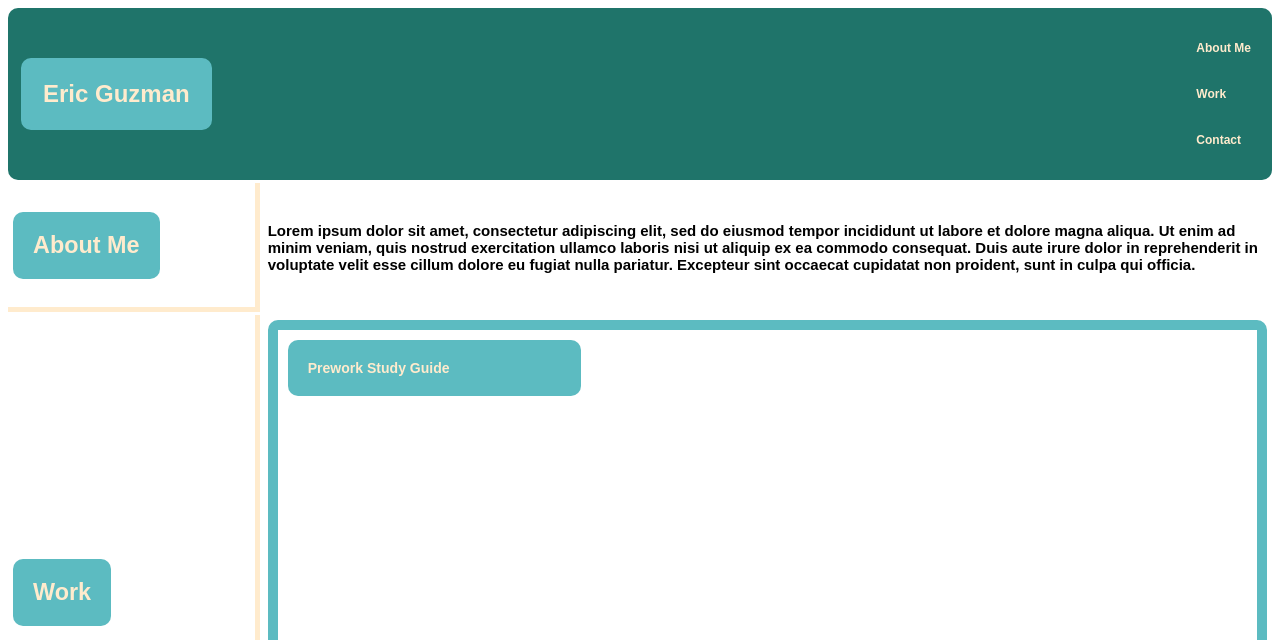
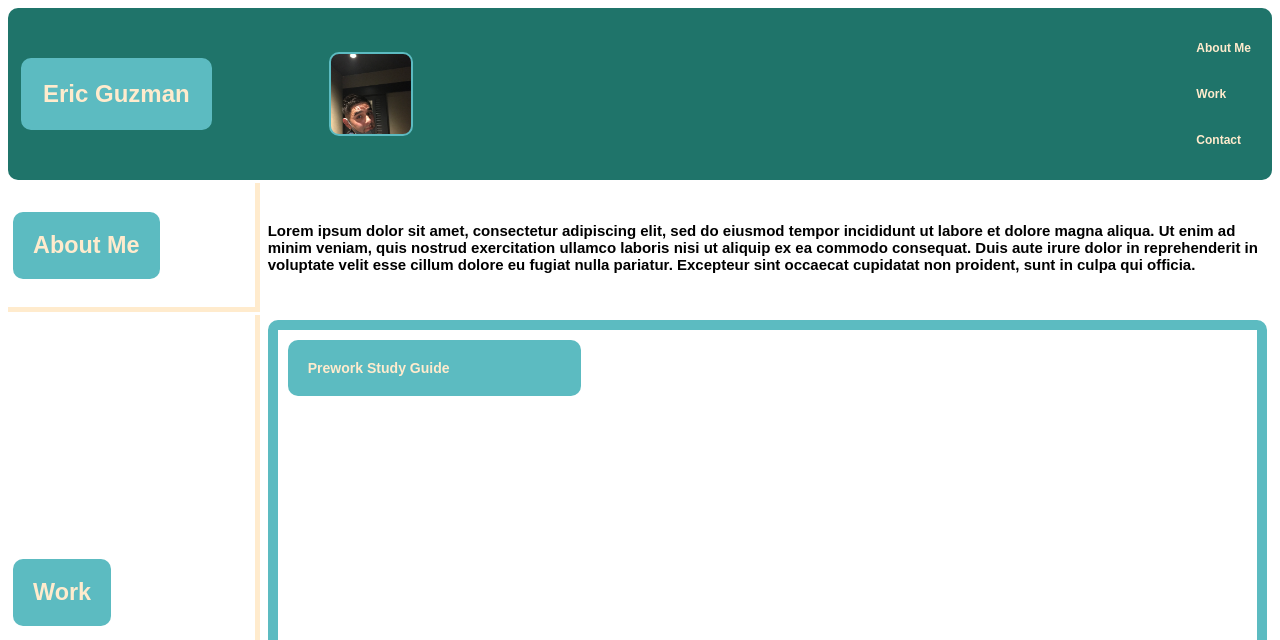
Before and after one commit to Eguz614/client-port, a plain HTML site: page index.html in a window 1280 px wide. Shown: the top 640 px of the page. Drawn offline with Linux system fonts and the light colour scheme.

Commit message:
added pic besides navbar header

```diff
--- a/assets/styles.css
+++ b/assets/styles.css
@@ -1,9 +1,6 @@
 *{
    box-sizing: border-box;
 }
-
-
-
 
 :root{
  --B-RAD:10px;
@@ -14,7 +11,6 @@
  --ALMOND: blanchedalmond;
 
 }
-
 
 .container{
     display: grid;
@@ -54,7 +50,6 @@ nav{
 
 .navbar-links li{
    list-style: none;
-
 }
 
 .navbar-links li a{
@@ -62,7 +57,6 @@ nav{
     color:var(--ALMOND);
     padding: 1rem;
     display: block;
-
 }
 .navbar-links li:hover{
     background-color: var(--Light);
@@ -93,8 +87,17 @@ nav{
     padding: 20px;
     background: #5cbbc1;
     border-radius: var(--B-RAD);
+
 }
-
+.pic{
+    margin: .5rem;
+    margin-right: 50%;
+    border: 2px solid var(--Light);
+    padding: 40px;
+    background: url(../assets/images/IMG-1329.jpg);
+    background-size: cover;
+    border-radius: var(--B-RAD);
+}
 
 
 
@@ -108,16 +111,14 @@ nav{
     border-bottom: 5px solid var(--ALMOND);;
     font-size: 20px;
     color: var(--ALMOND);
-
 }
 
- h3{
+h3{
   display: flex;
   max-width: 100%;
   background: var(--Light);
   padding: 20px;
   border-radius: var(--B-RAD);
-
 }
 
 #sidebar2{
@@ -130,8 +131,6 @@ nav{
     border-bottom: 5px solid var(--ALMOND);;
     font-size: 20px;
     color: var(--ALMOND);
-
-
 }
 
 #sidebar3{
@@ -161,13 +160,11 @@ nav{
     grid-area:content2;
     border-radius: var(--B-RAD);
     padding: var(--PAD);
-
 }
 
 .nested{
  display:grid;
  height:70vh;
-
  grid-template-columns: 1fr 1fr 1fr;
  grid-template-rows: .8fr .5fr;
  grid-gap: 10px;
@@ -184,22 +181,12 @@ nav{
     border: 10px solid var(--Light);
     text-decoration: none;
     color: var(--ALMOND);
-
-
 }
 
 #prework {
     max-width:30%;
     margin:10px;
-
 }
-
-
-
-
-
-
-
 
 
 #small1{
@@ -296,6 +283,10 @@ footer{
        "sidebar3"
        "footer";
     }
+
+    .pic{
+        display: none;
+    }
     .nested{
         grid-template-columns: 1fr;
         grid-template-rows: 1fr .5fr .5fr .5fr;
@@ -305,7 +296,9 @@ footer{
         "small2"
         "small3";
     }
-
+    .pic{
+        padding: 20px;
+    }
     #macro{
         max-width: 30%;
     }
```
